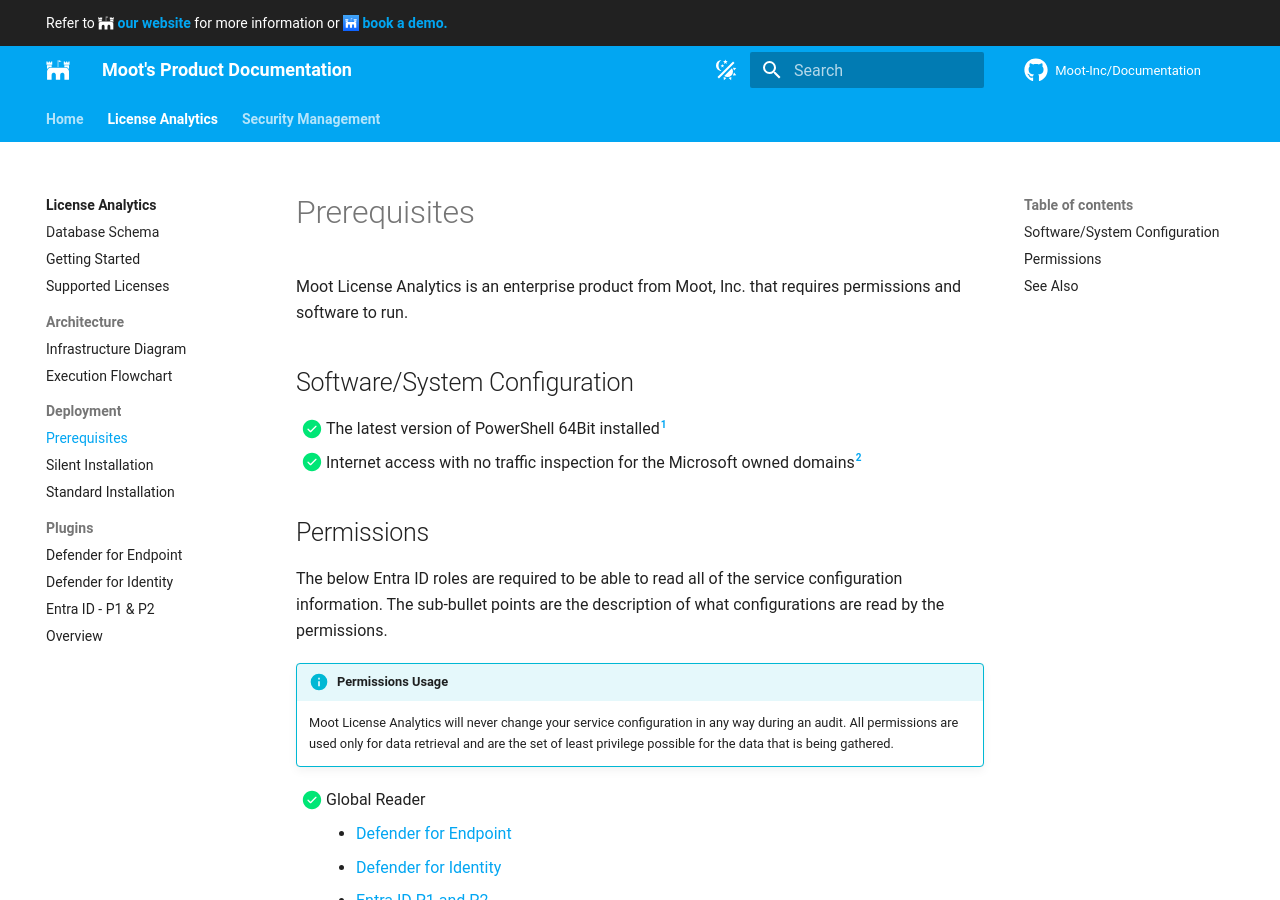
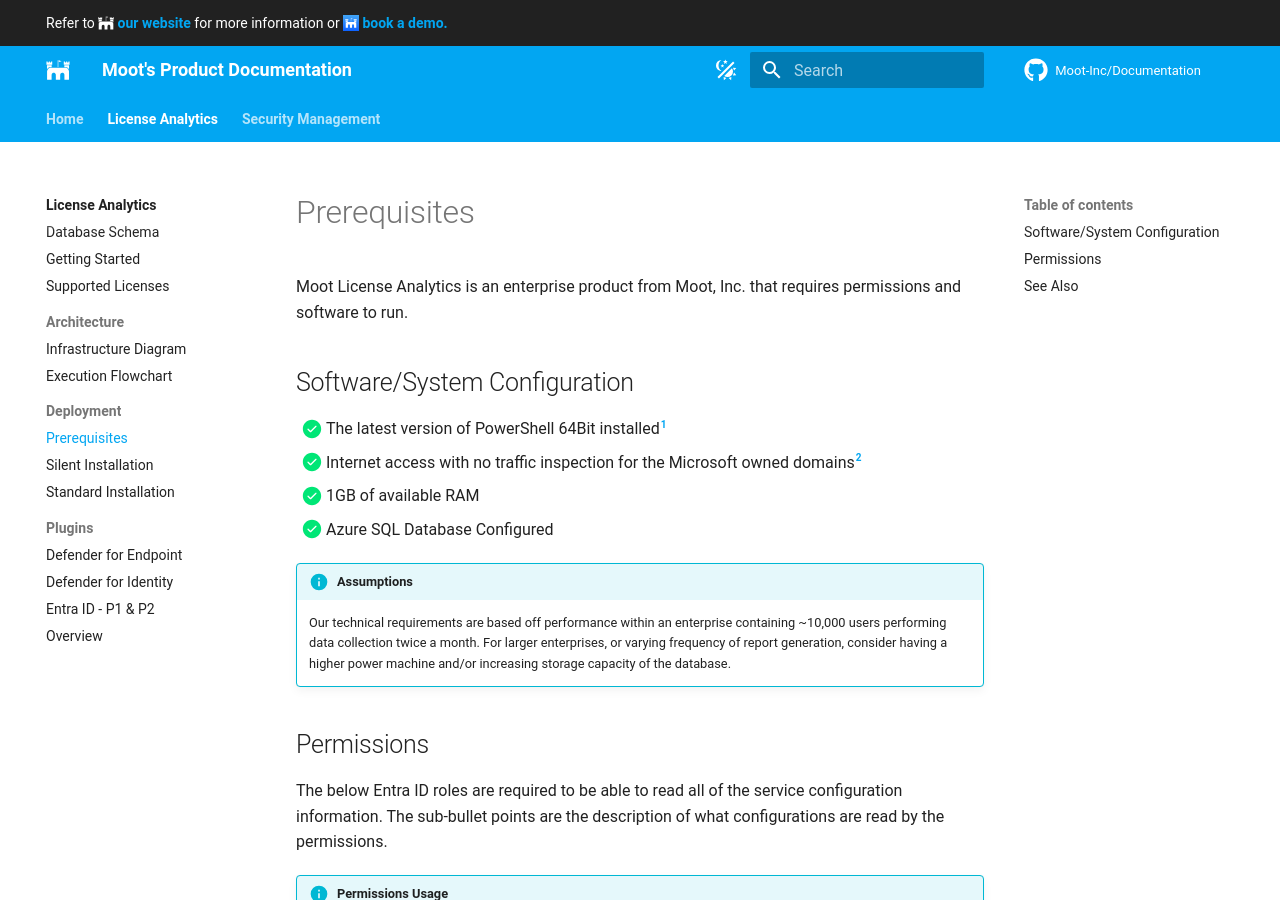
Before and after one commit to Software-Hardware-Integration-Lab/Documentation, an MkDocs documentation site: the page built from docs/License-Analytics/Deployment/Prerequisites.md, in a window 1280 px wide and 900 px high. Built offline with MkDocs 1.6.1 and Material for MkDocs 9.7.7, drawn with Linux system fonts in a browser that asks for light colours; plug-ins that fetch from the network failed and are left out; comment, search, counter and statistics services are not loaded.

Commit message:
Add Additional PreReqs
Add the amount of available RAM required.
Mention that an Azure SQL DB is required, details coming soon!

```diff
--- a/docs/License-Analytics/Deployment/Prerequisites.md
+++ b/docs/License-Analytics/Deployment/Prerequisites.md
@@ -6,6 +6,11 @@ Moot License Analytics is an enterprise product from Moot, Inc. that requires pe
 
 - [X] The latest version of PowerShell 64Bit installed[^1]
 - [X] Internet access with no traffic inspection for the Microsoft owned domains[^2]
+- [X] 1GB of available RAM
+- [X] Azure SQL Database Configured
+
+!!! info "Assumptions"
+    Our technical requirements are based off performance within an enterprise containing ~10,000 users performing data collection twice a month. For larger enterprises, or varying frequency of report generation, consider having a higher power machine and/or increasing storage capacity of the database.
 
 ## Permissions
 
```
